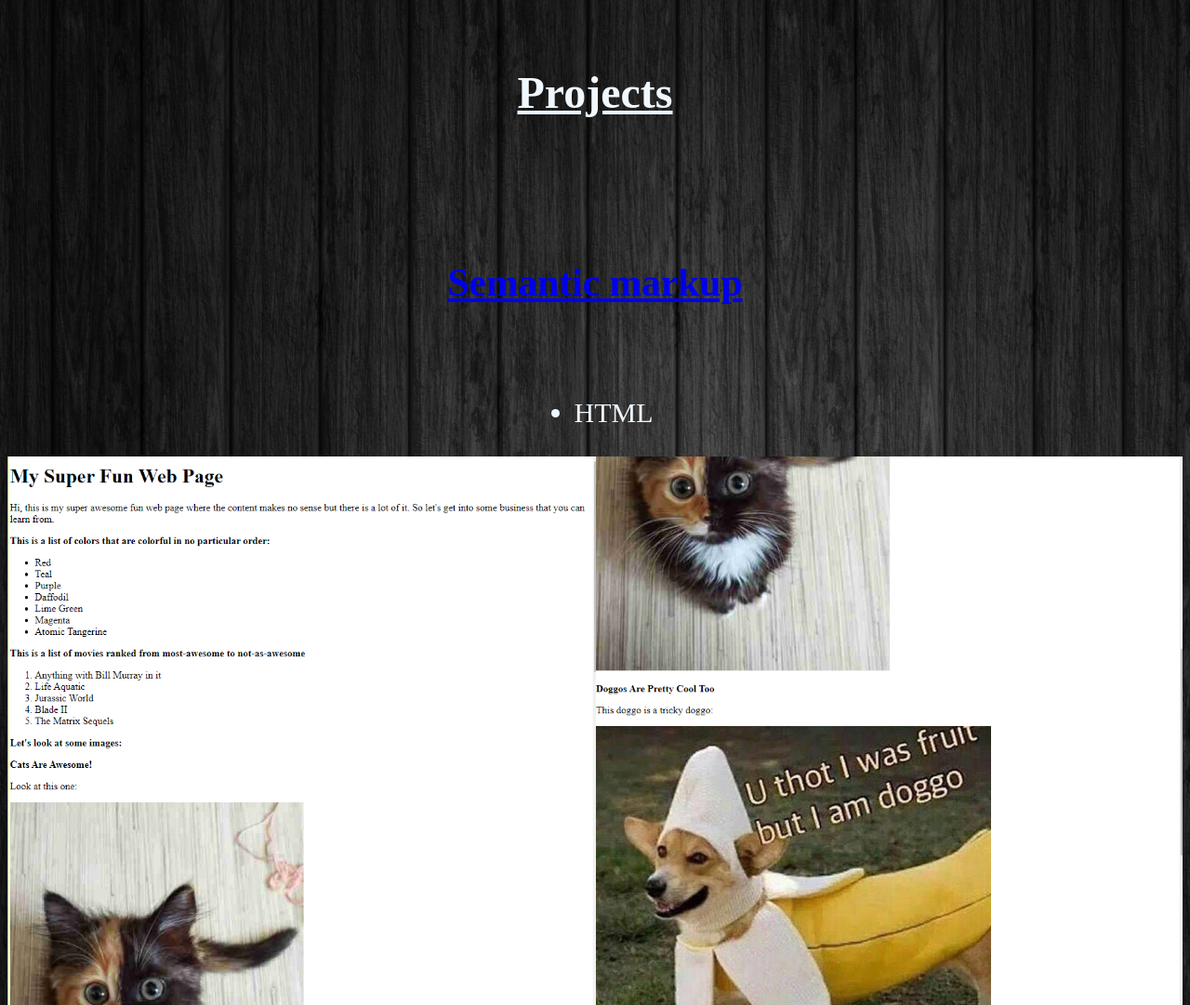
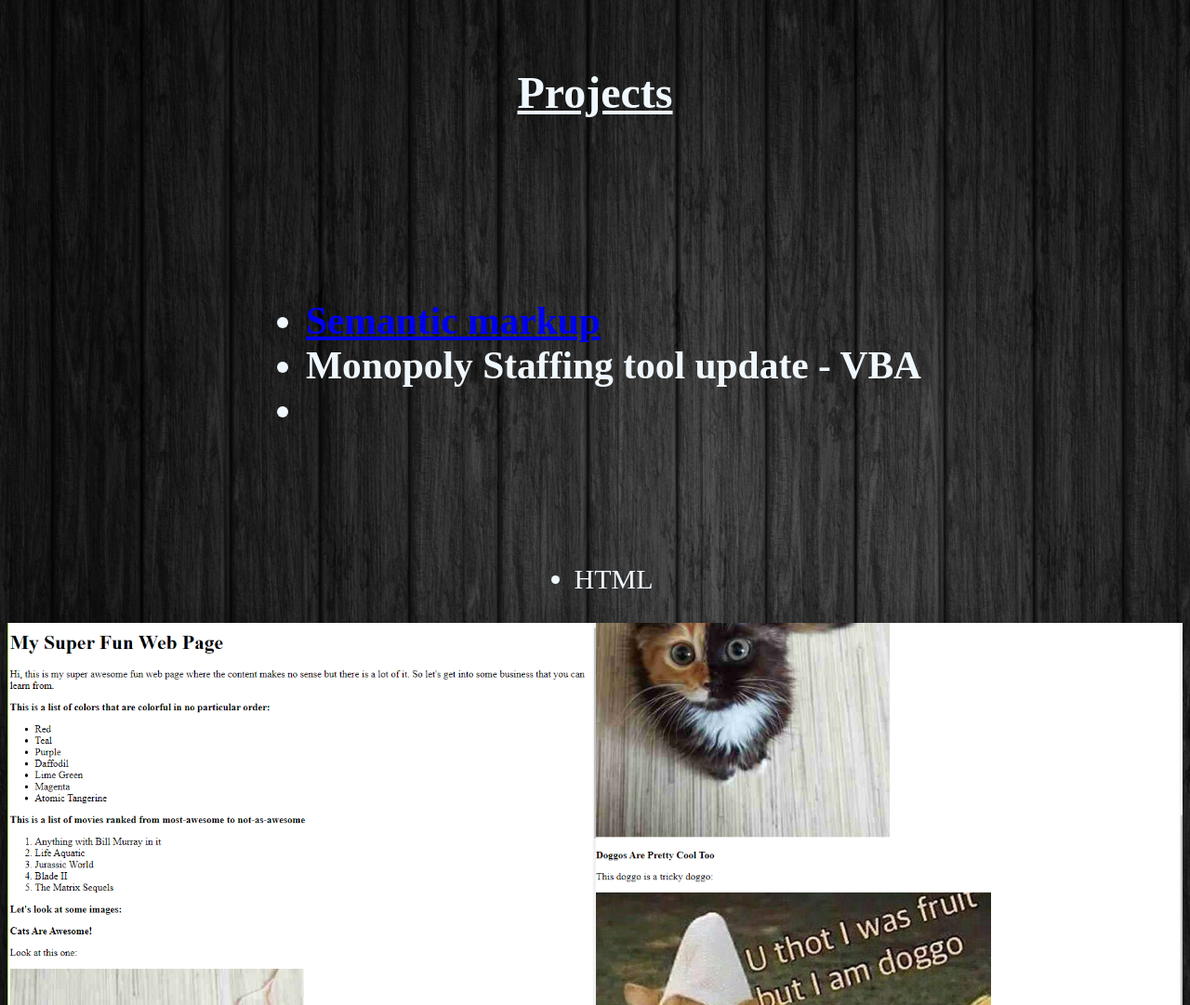
Before and after one commit to PrinceBurks/BrandonBurks-portfolio, a plain HTML site: page index.html in a window 1280 px wide. Shown: the part 2455-3536 px from the top of the page at 93% size. Drawn offline with Linux system fonts and the light colour scheme.

Commit message:
finalFirst

```diff
--- a/index.html
+++ b/index.html
@@ -74,7 +74,7 @@
             <div class="github"> <a href="https://github.com/PrinceBurks"> <img src="images/github.png"
                 width= "50%"
                 height="75%" alt=""></a></div><br>
-            <div class="linkedin"> <a href="https://github.com/PrinceBurks"> <img src="images/linkedIn.png"
+            <div class="linkedin"> <a href="https://www.linkedin.com/in/brandon-burks-8b8716220/"> <img src="images/linkedIn.png"
                 width= "100%"
                 height="75%" alt=""></a>
             </div>
@@ -115,8 +115,16 @@
     <h4 class="sectionhead">Projects</h4>
         <article>
             <div class="semantic">
-                <h5><a href="https://github.com/WeCanCodeIT/semantic-markup-cs-PrinceBurks">
-                    Semantic markup</a></h5>
+                <h5>
+                    <ul>
+
+                    <li><a href="https://github.com/WeCanCodeIT/semantic-markup-cs-PrinceBurks">
+                    Semantic markup</a></li>
+                    <li>Monopoly Staffing tool update - VBA</li>
+                    <li></li>
+
+                    </ul>
+                </h5>
             </div>
             <div class="skilluse">
                 <ul>
```
